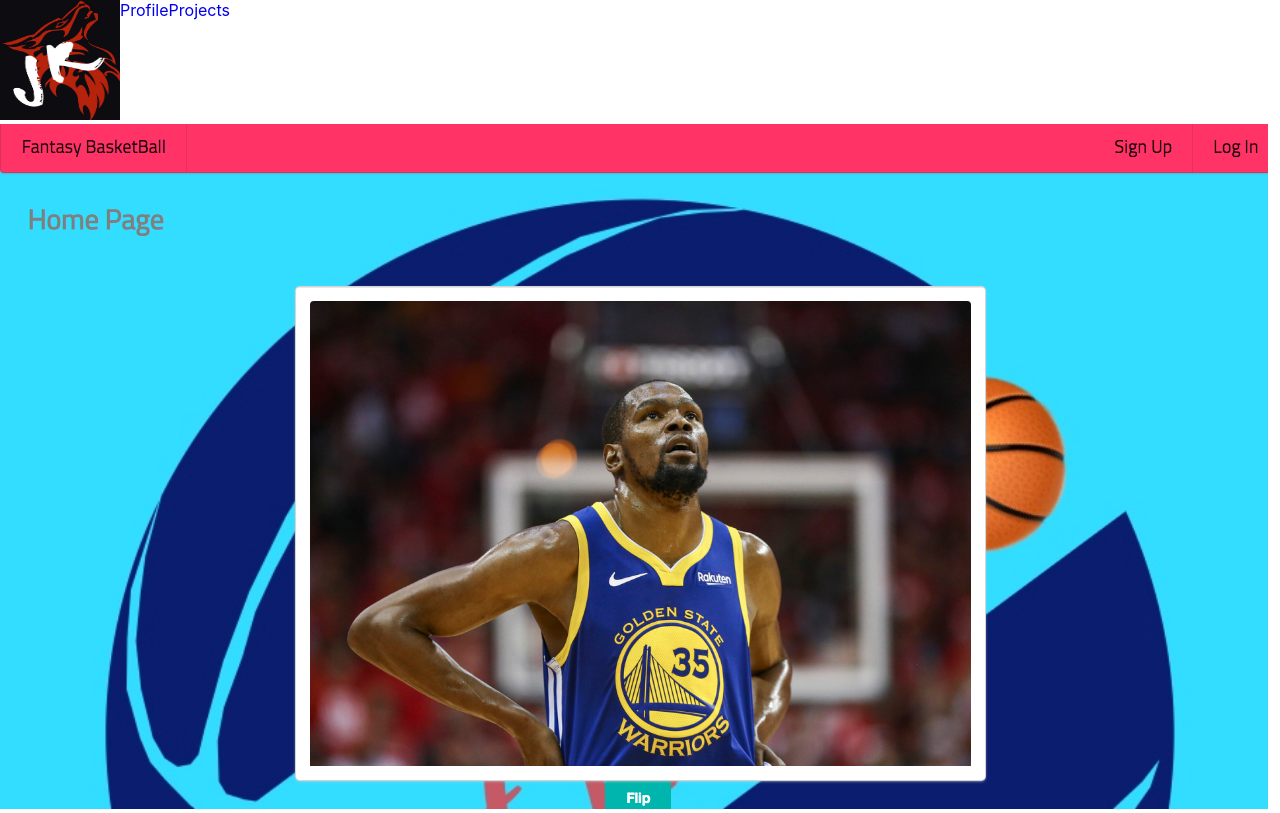
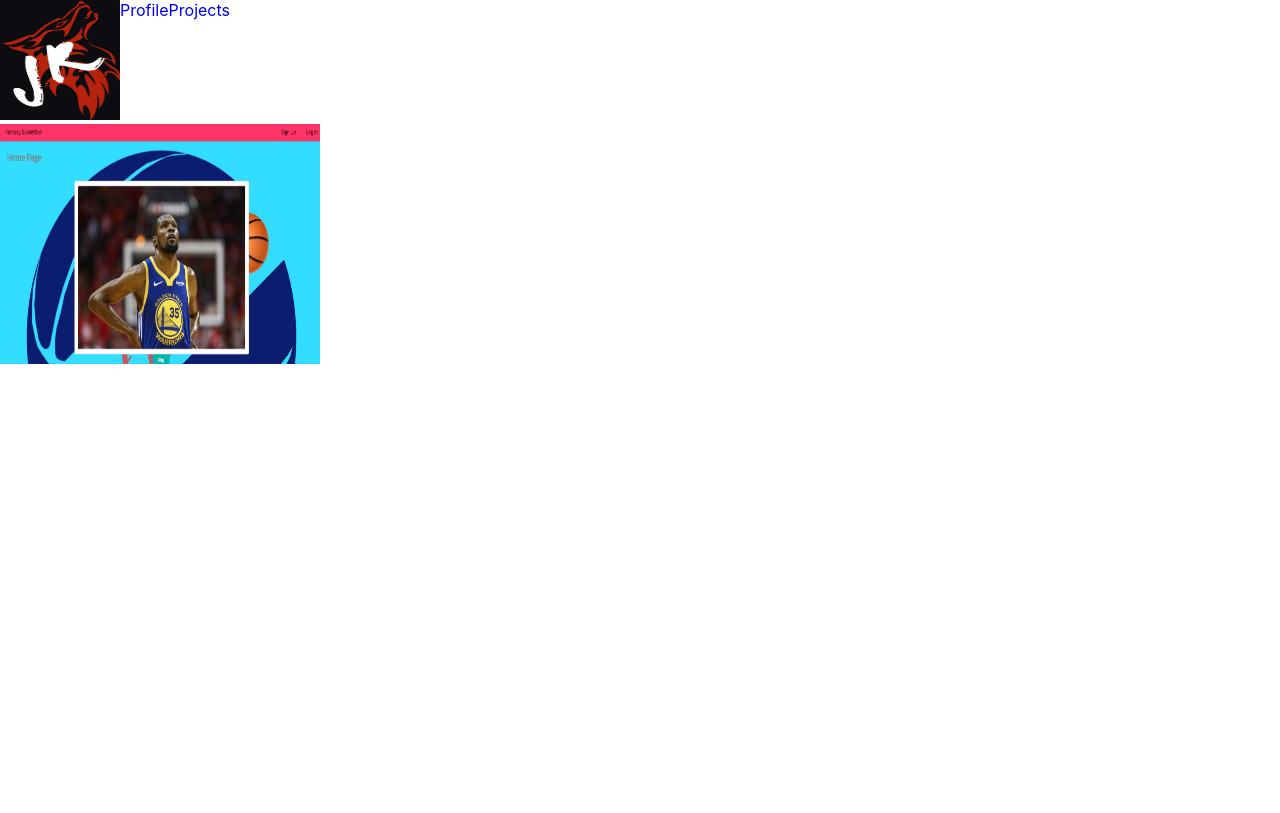
Before and after one commit to Drag49487Jr/jr-website, a React (Create React App) app: page /projects in a window 1280 px wide. Built offline with nearby package versions, Linux system fonts and the light colour scheme.

Commit message:
add project css

```diff
--- /dev/null
+++ b/src/components/Projects/Projects.css
@@ -0,0 +1,4 @@
+.courtking{
+    height:30vh;
+    width:40vh;
+}
--- a/src/components/Projects/Projects.jsx
+++ b/src/components/Projects/Projects.jsx
@@ -1,12 +1,13 @@
 import React, {Component} from 'react';
 import NavBar from '../NavBar/NavBar';
+import './Projects.css';
 
 class Profile extends Component {
     render() {
         return(
             <div>
                 <NavBar />
-                <a href='https://courtkings.herokuapp.com/'><img src='../images/courtking.png' alt='courtking'/></a>
+                <a href='https://courtkings.herokuapp.com/'><img className='courtking' src='../images/courtking.png' alt='courtking'/></a>
             </div>
         )
     }
```
